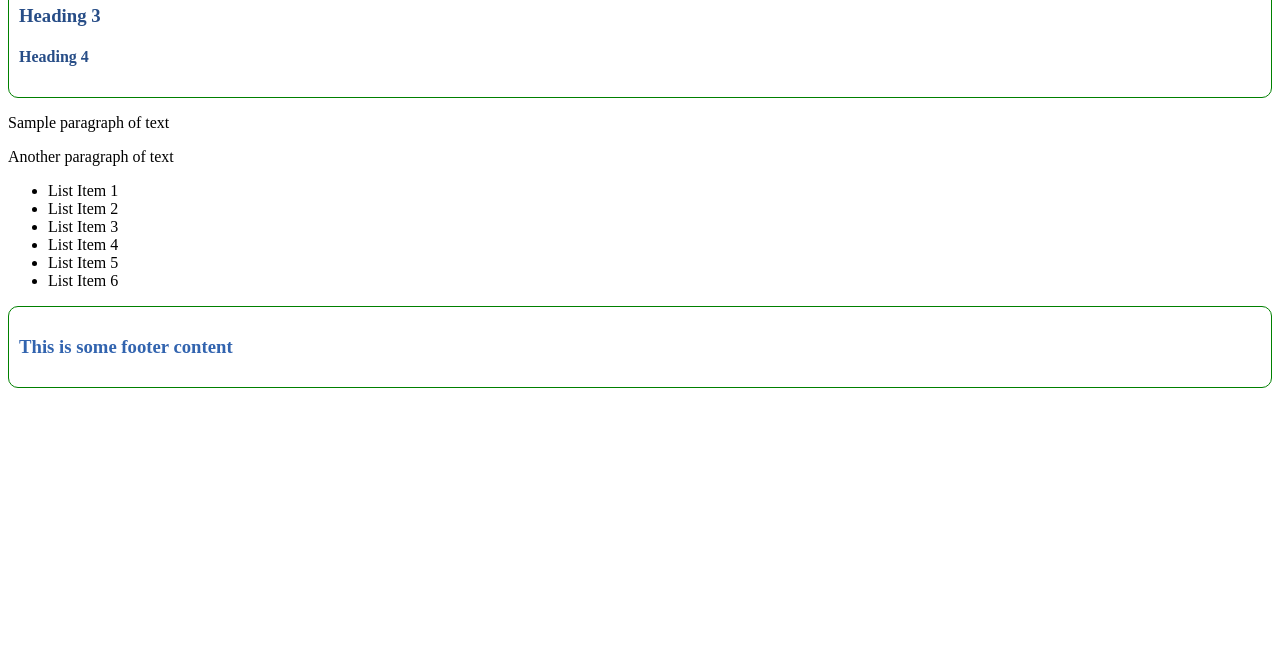
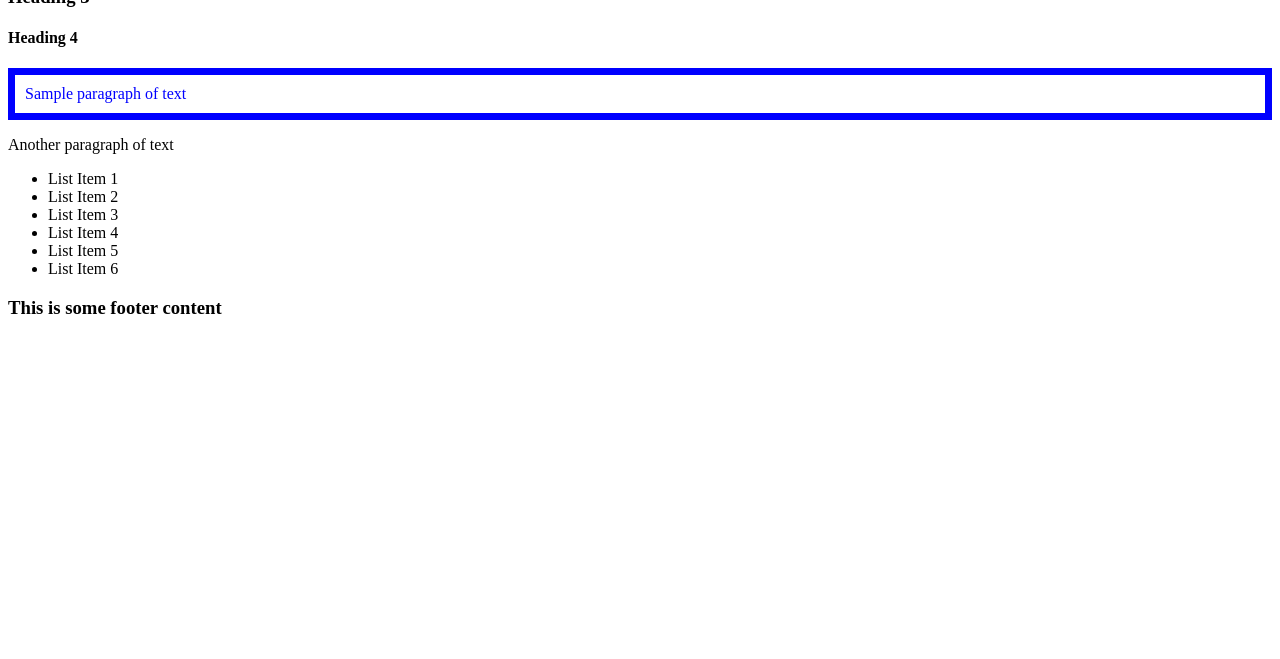
Before and after one commit to mjkraus/css, a plain HTML site: page css-with-less-and-sass/chpt4/SASS_SampleDoc.html in a window 1280 px wide. Shown: the part 141-800 px from the top of the page. Drawn offline with Linux system fonts and the light colour scheme.

Commit message:
finished chapter 4.5 Using Operators with Sass

```diff
--- a/css-with-less-and-sass/chpt4/SASS_SampleDoc.html
+++ b/css-with-less-and-sass/chpt4/SASS_SampleDoc.html
@@ -2,7 +2,7 @@
 <html lang="en">
     <head>
         <title>SASS Sample Document</title>
-        <link rel="stylesheet" href="mixin_styles.css" type="text/css">
+        <link rel="stylesheet" href="ops_styles.css" type="text/css">
     </head>
 
     <body>
--- a/css-with-less-and-sass/chpt4/ops_styles.scss
+++ b/css-with-less-and-sass/chpt4/ops_styles.scss
@@ -1,3 +1,14 @@
 /*
  * SASS Operators example
  */
+
+$gender: boy;
+$myColor: if($gender=="boy", #00f, #f00);
+$basepadding: 10px;
+$basethickness: 4px;
+
+#mypara {
+    color: $myColor + #00f;
+    border: ($basethickness + 10)/2 solid $myColor;
+    padding: $basepadding;
+}
```
Also changed, not shown: css-with-less-and-sass/chpt4/ops_styles.css (added), css-with-less-and-sass/notes.txt, 1 other file.
